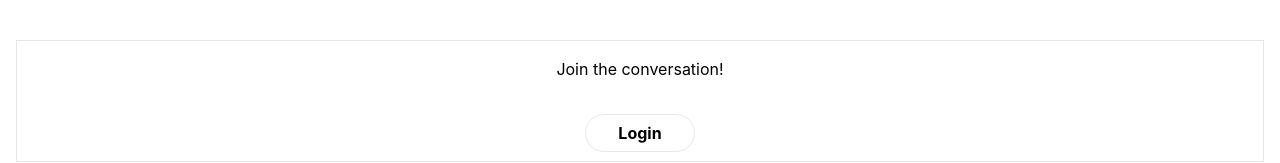
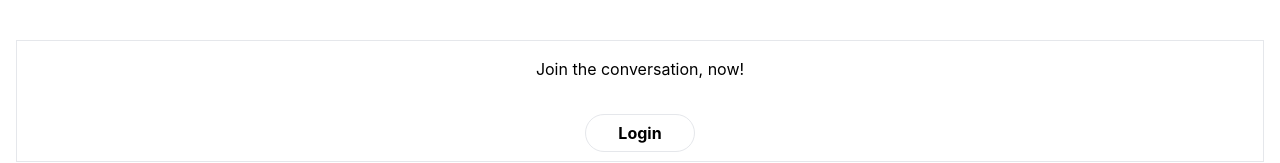
Before and after one commit to rks101/twitter-clone, a Next.js app: page / in a window 1280 px wide. Shown: the top 163 px of the page. Built offline with nearby package versions, Linux system fonts and the light colour scheme; no server answers.

Commit message:
updated homepage text

```diff
--- a/pages/index.js
+++ b/pages/index.js
@@ -23,7 +23,7 @@ export default function Home() {
   return (
 		<div className='mt-10'>
       <p className='text-center p-4 border m-4'>
-        <h2 className='mb-10'>Join the conversation!</h2>
+        <h2 className='mb-10'>Join the conversation, now!</h2>
         <a
           className='border px-8 py-2 mt-5 font-bold rounded-full color-accent-contrast bg-color-accent hover:bg-color-accent-hover-darker'
           href='/api/auth/signin'
```
